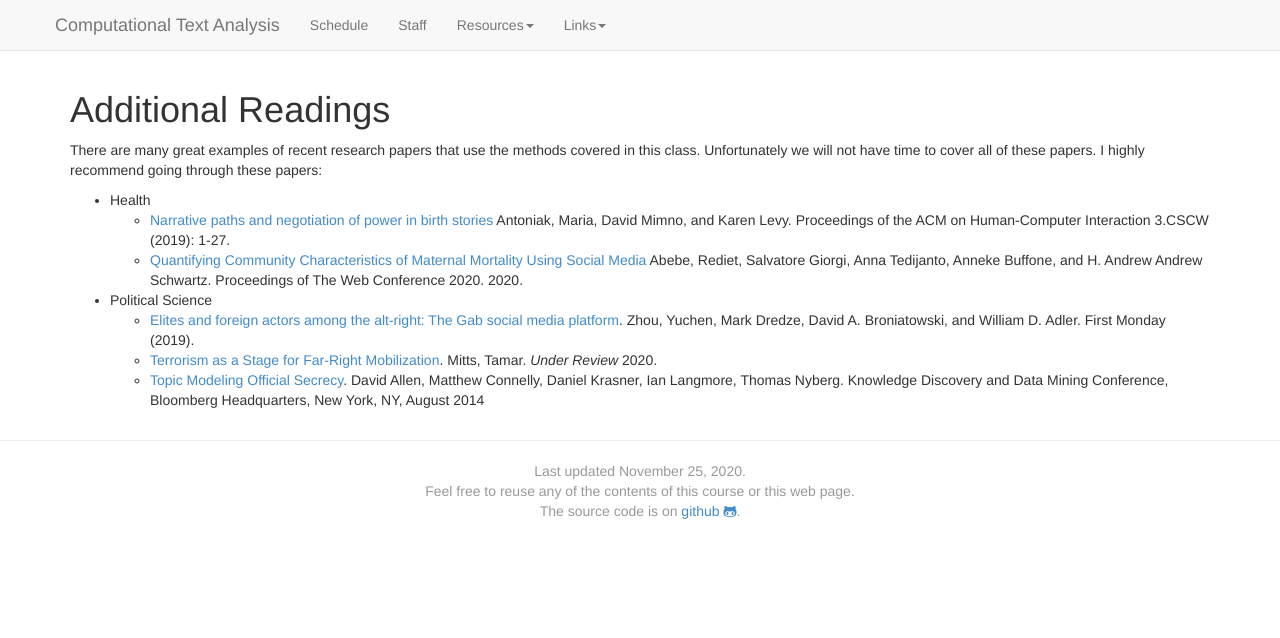
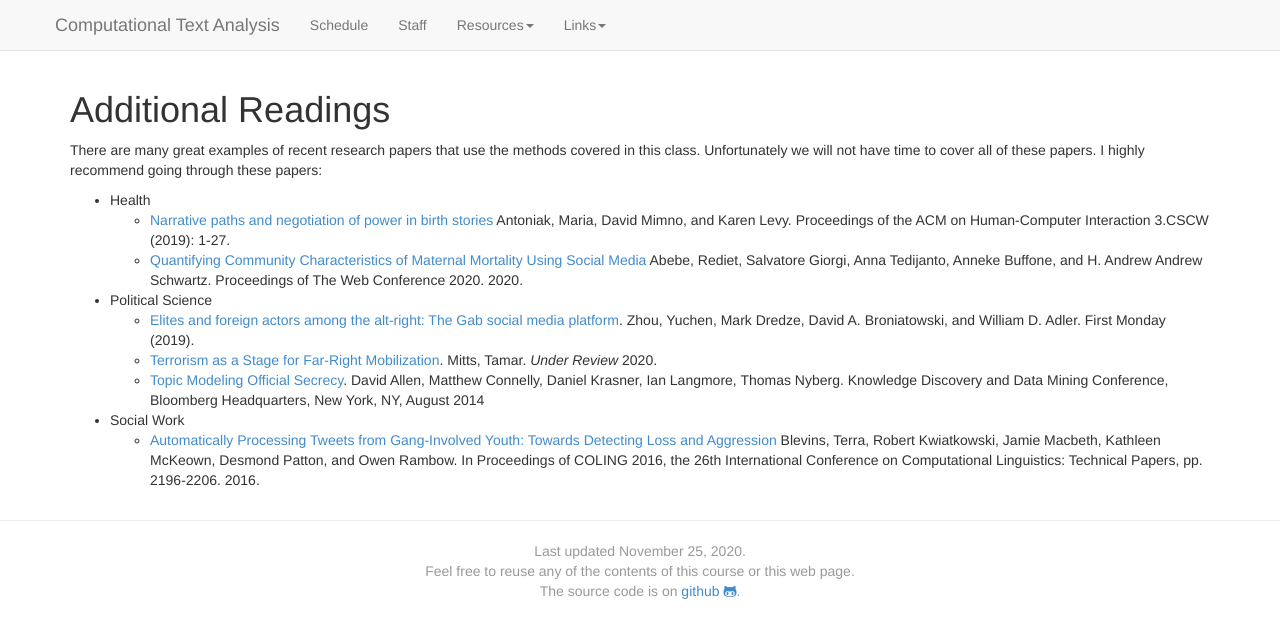
Before and after one commit to BC-COMS-2710/BC-COMS-2710.github.io, a Jekyll site: the page built from additional_readings.md, in a window 1280 px wide. Shown: the top 638 px of the page. Built offline with Jekyll 4.4.1, drawn with Linux system fonts in a browser that asks for light colours; nearby versions of some CDN libraries.

Commit message:
additional readings

```diff
--- a/additional_readings.md
+++ b/additional_readings.md
@@ -20,3 +20,5 @@ Antoniak, Maria, David Mimno, and Karen Levy. Proceedings of the ACM on Human-Co
   - [Elites and foreign actors among the alt-right: The Gab social media platform](https://firstmonday.org/ojs/index.php/fm/article/view/10062/8072). Zhou, Yuchen, Mark Dredze, David A. Broniatowski, and William D. Adler. First Monday (2019).
   - [Terrorism as a Stage for Far-Right Mobilization](https://www.dropbox.com/s/2h9dsrd3gv5jk34/FRTR.pdf?dl=0). Mitts, Tamar. <i>Under Review</i> 2020.
   -  [Topic Modeling Official Secrecy](http://history-lab.org/images/presentations/Topic_Modeling_OS.pdf). David Allen, Matthew Connelly, Daniel Krasner, Ian Langmore, Thomas Nyberg. Knowledge Discovery and Data Mining Conference, Bloomberg Headquarters, New York, NY, August 2014
+- Social Work
+  - [Automatically Processing Tweets from Gang-Involved Youth: Towards Detecting Loss and Aggression](https://www.aclweb.org/anthology/C16-1207.pdf) Blevins, Terra, Robert Kwiatkowski, Jamie Macbeth, Kathleen McKeown, Desmond Patton, and Owen Rambow. In Proceedings of COLING 2016, the 26th International Conference on Computational Linguistics: Technical Papers, pp. 2196-2206. 2016.
```
